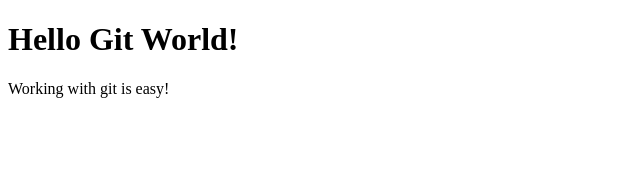
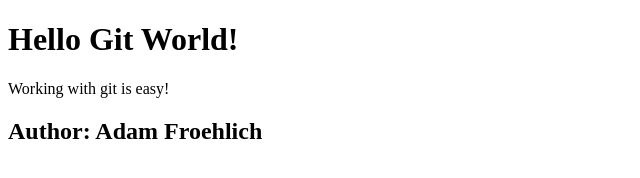
Before and after one commit to adamcfro/GitGitHubMasterclass, a plain HTML site: page index.html in a window 1280 px wide. Shown: the whole page, without its empty margins (0-640 px from the left). Drawn offline with Linux system fonts and the light colour scheme.

Commit message:
Add author
I have added a header to the index.html file that now contains my name as the author of the file.

```diff
--- a/index.html
+++ b/index.html
@@ -14,5 +14,7 @@
     <p>Working with git is easy!</p>
   </div>
 
+  <h2>Author: Adam Froehlich</h2>
+
 </body>
 </html>
```
